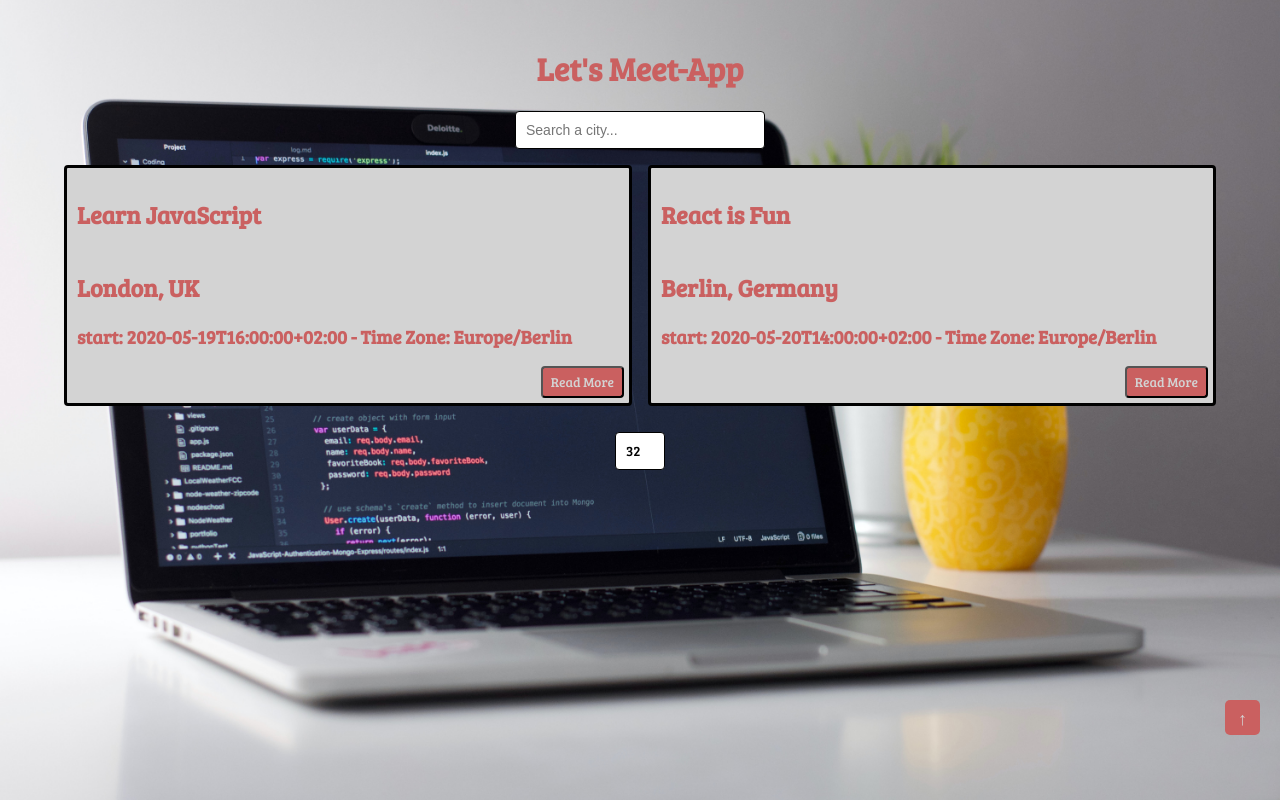
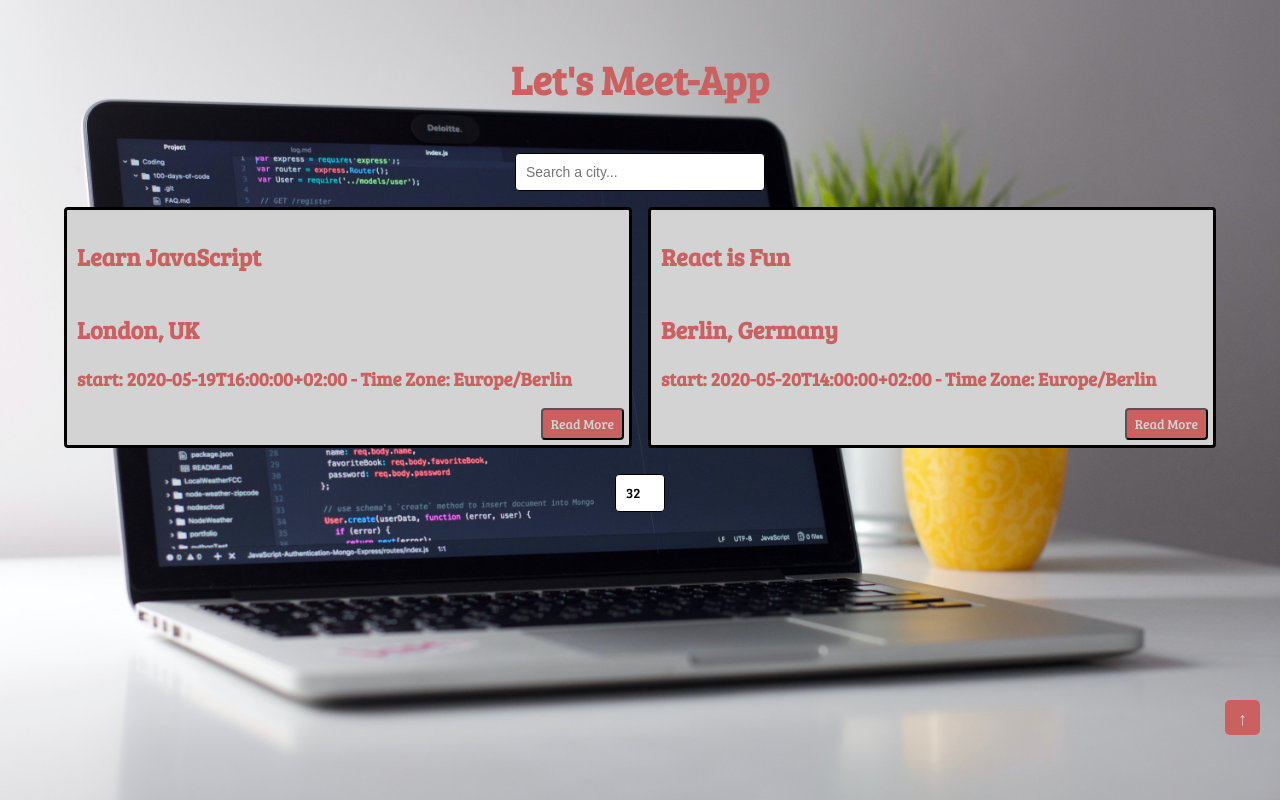
Before and after one commit to paulinemarg/meet, a React (Create React App) app: page / in a window 1280 px wide. Built offline with nearby package versions, Linux system fonts and the light colour scheme; what atatus-spa would draw is missing.

Commit message:
Update App.css
Added styling to h1

```diff
--- a/src/App.css
+++ b/src/App.css
@@ -68,7 +68,11 @@ input[type="number"] {
 }
 
 h1 {
+  font-family: 'Bree Serif', serif;
   color: rgb(202, 96, 96);
+  font-size: 40px;
+  padding-bottom: 20px;
+  text-align: center;
 }
 
 .suggestions > li {
```
